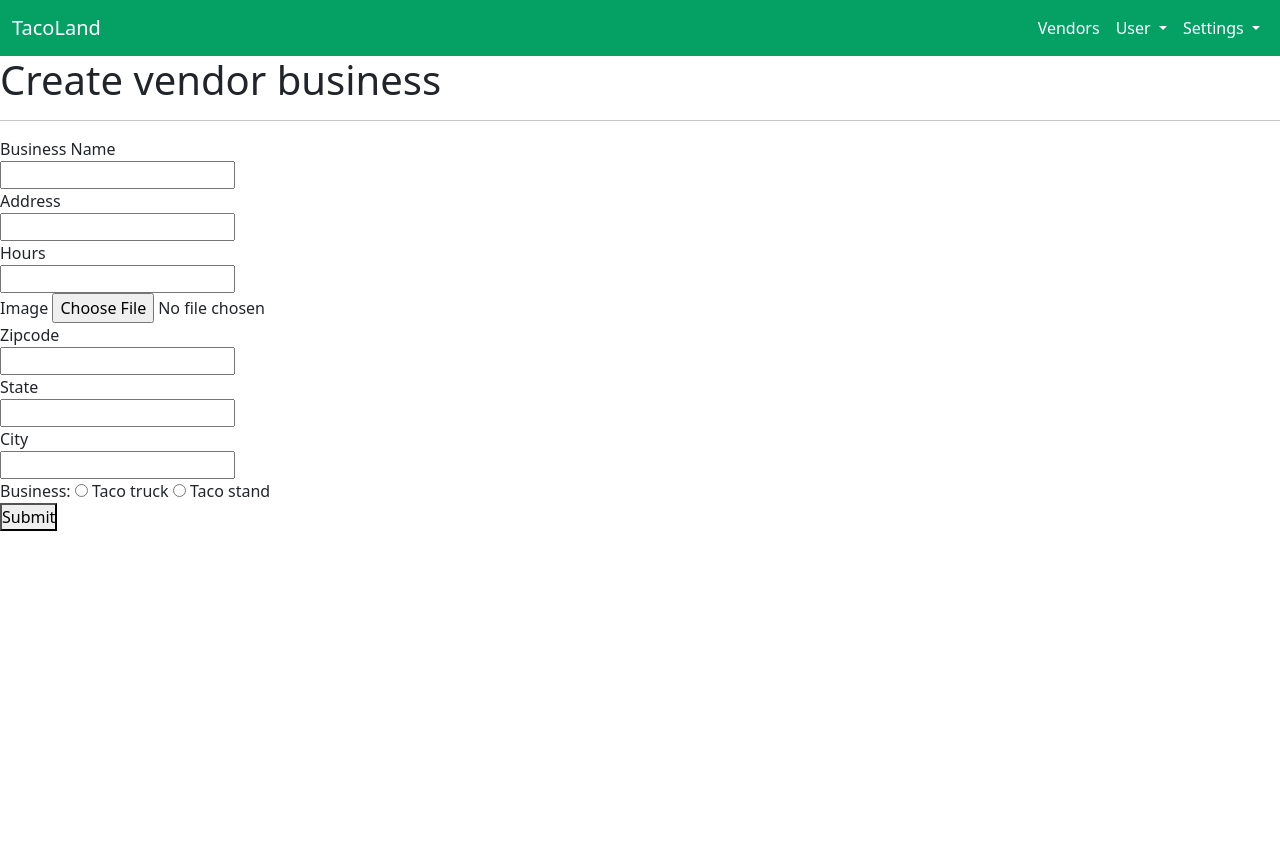
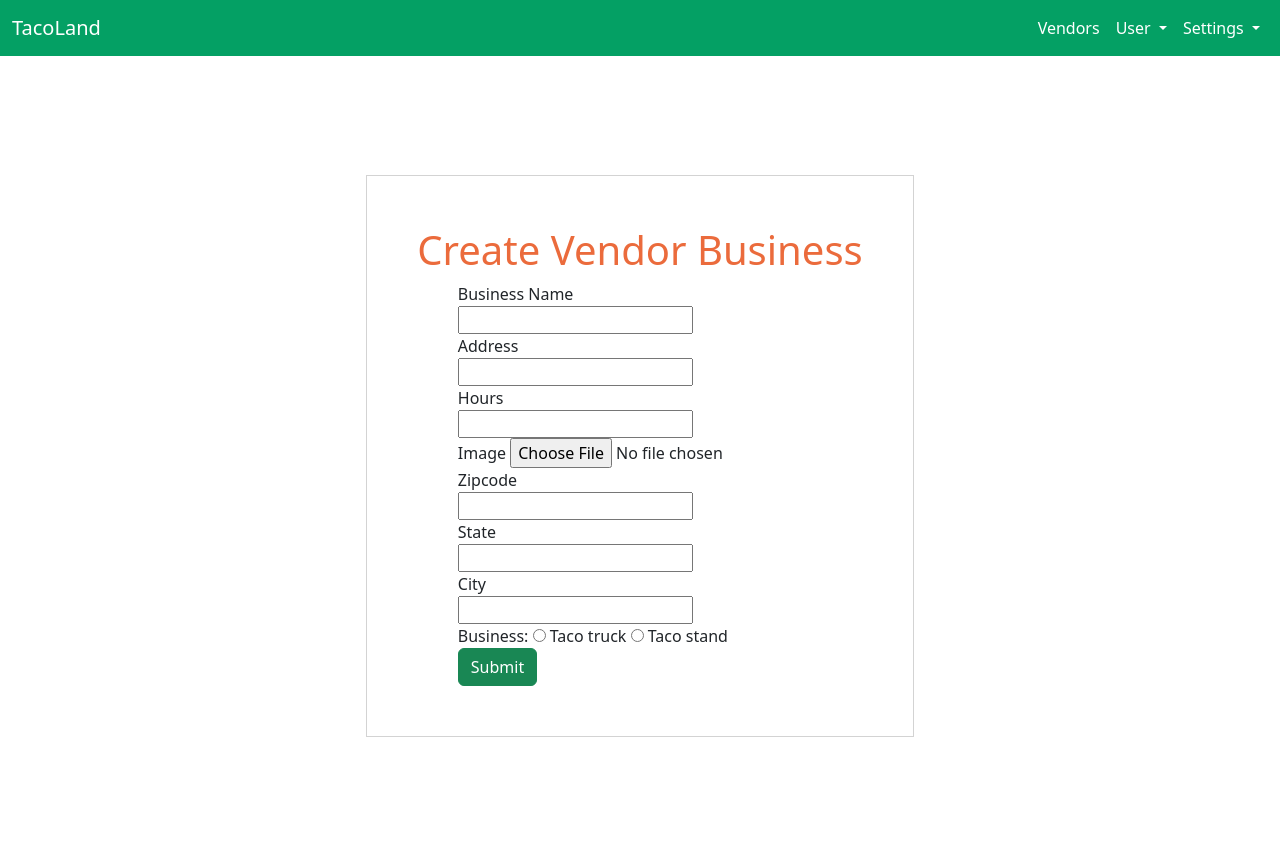
Before and after one commit to eric-ramos-garnica/TacoLand-project, a Flask app: page /vendorpage in a window 1280 px wide. Before the commit the page ends 531 px from the top, so only its background shows below. Run offline with Flask 2, Linux system fonts and the light colour scheme; the visitor is signed in with stand-in values (Sample User, id 1); some libraries are stand-ins or nearby versions.

Commit message:
position create vendor form

```diff
--- a/static/css/index.css
+++ b/static/css/index.css
@@ -609,9 +609,25 @@ opacity: 1;
     margin-top: 10px;
 }
 
-
-
-
+/* create vendor business */
+#container-info-create-vendor h1{
+    color: rgb(235,107,60);
+}
+#container-create-vendor{
+    display: flex;
+    flex-direction: column;
+    justify-content: center;
+    align-items: center;
+    height: 100vh;
+}
+#container-info-create-vendor{
+    display: flex;
+    flex-direction: column;
+    justify-content: center;
+    align-items: center;
+    border: 1px double lightgray;
+    padding: 50px;
+}
 
 
 
--- a/templates/create_vendor_account.html
+++ b/templates/create_vendor_account.html
@@ -1,13 +1,14 @@
 {% extends 'base.html' %}
 {% block title %}Vendor sign up{% endblock %}
 {% block body %}
+<div id="container-create-vendor">
 
-<h1>Create vendor business</h1>
-<hr>
-
+    <div id="container-info-create-vendor">
         {% for message in get_flashed_messages() %}
                 <h1 id="message">{{message}}</h1>
         {% endfor %}
+        <h1>Create Vendor Business</h1>
+
         <form action="/vendorpage" id="vendor-form" method="POST" enctype="multipart/form-data">
             <div id="containter-form">
                 <label for="vendorName">Business Name</label><br>
@@ -40,9 +41,10 @@
 
                 <input type="hidden" id="coordinates" name="coordinates">
 
-        <button type="submit">Submit</button>
+                <button type="submit" class="btn btn-success">Submit</button>
             </div>
         </form>
+    </div>
     <script src="https://maps.googleapis.com/maps/api/js?key=AIzaSyD_6bTYpouO3j8eJSzy_Fx61zyZ9SknsXo&libraries=places"></script>
     <script>
         window.addEventListener('load', function() {
@@ -83,6 +85,7 @@
         });
     });
     </script>
+</div>
 
 
 {% endblock %}
```
Lines whose indentation alone changed are shown as unchanged.
